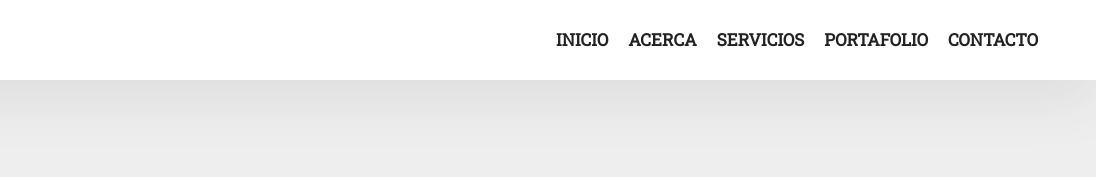
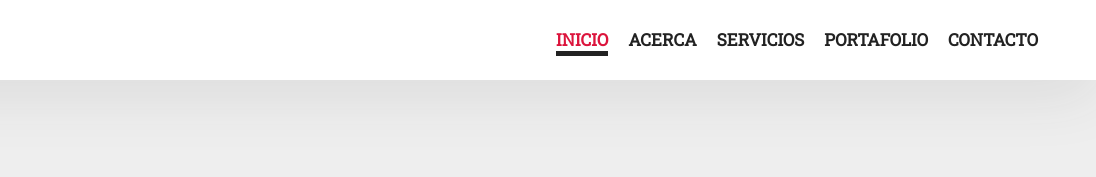
Before and after one commit to urian121/como-marcar-una-opcion-del-menu-al-darle-clic-utilizando-JavaScript, a plain HTML site: page index.html in a window 1280 px wide. Shown: the top 177 px of the page, 184-1280 px from the left. Drawn offline with Linux system fonts and the light colour scheme.

Commit message:
fin del desarrollo

```diff
--- a/assets/js/app.js
+++ b/assets/js/app.js
@@ -1,9 +1,11 @@
 // Obtenemos una lista de todos los elementos del menú
 let menuItems = document.querySelectorAll('.menu-item');
-console.log(menuItems);
+//console.log(menuItems);
 
 // Agregamos un controlador de eventos de clic a cada elemento del menú
 menuItems.forEach((item)=> {
+  console.log(item); //Representa cada item del menu
+
   item.addEventListener('click', function() {
     console.log('clic ', item);
 
@@ -15,7 +17,7 @@ menuItems.forEach((item)=> {
       item.classList.remove('active');
     });
 
-    // Agrega la clase "active" al elemento seleccionado
+    // Agrogo la clase "active" al elemento seleccionado
     item.classList.add('active');
   });
 });
--- a/index.html
+++ b/index.html
@@ -23,7 +23,7 @@
 
 
   <ul class="menu">
-    <li><a class="menu-item "  id="option1" href="#">Inicio</a></li>
+    <li><a class="menu-item active"  id="option1" href="#">Inicio</a></li>
     <li><a class="menu-item"  id="option2" href="#">Acerca</a></li>
     <li><a class="menu-item"  id="option3" href="#">Servicios</a></li>
     <li><a class="menu-item"  id="option4" href="#">Portafolio</a></li>
```
